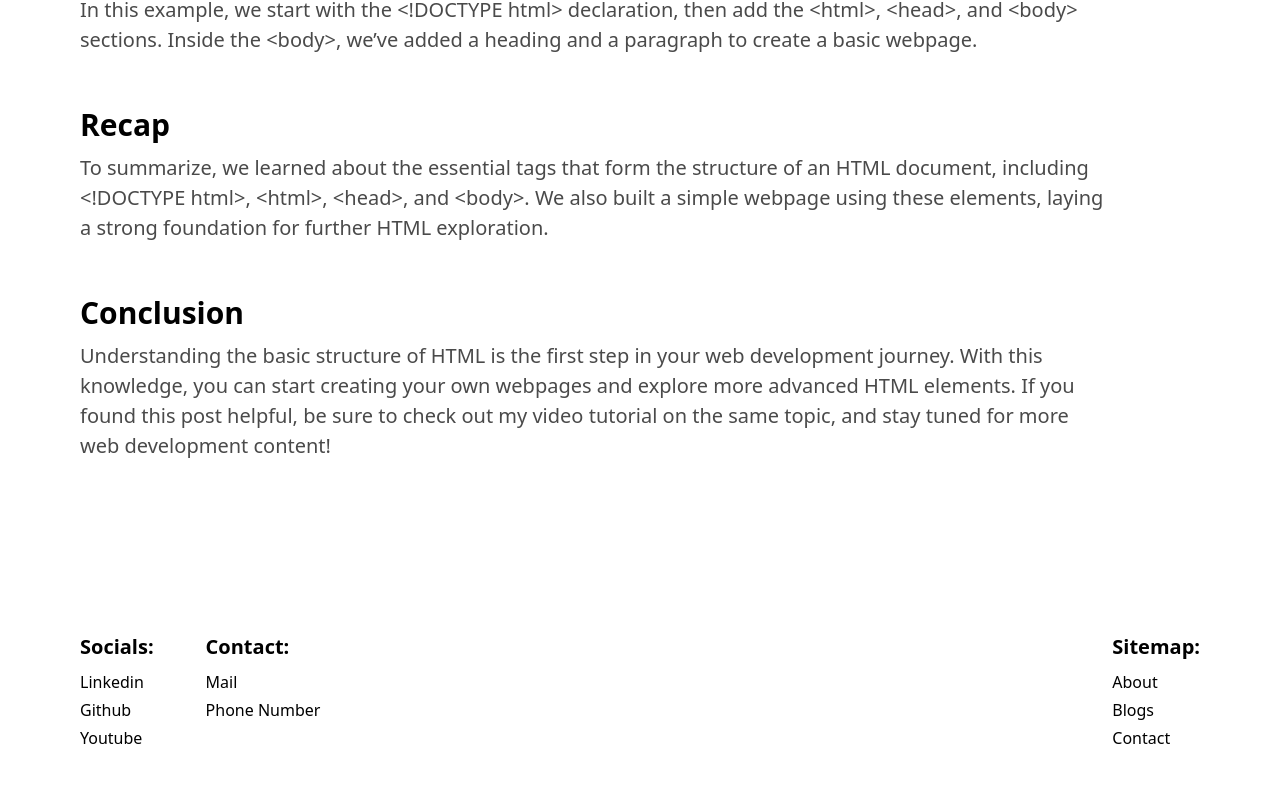
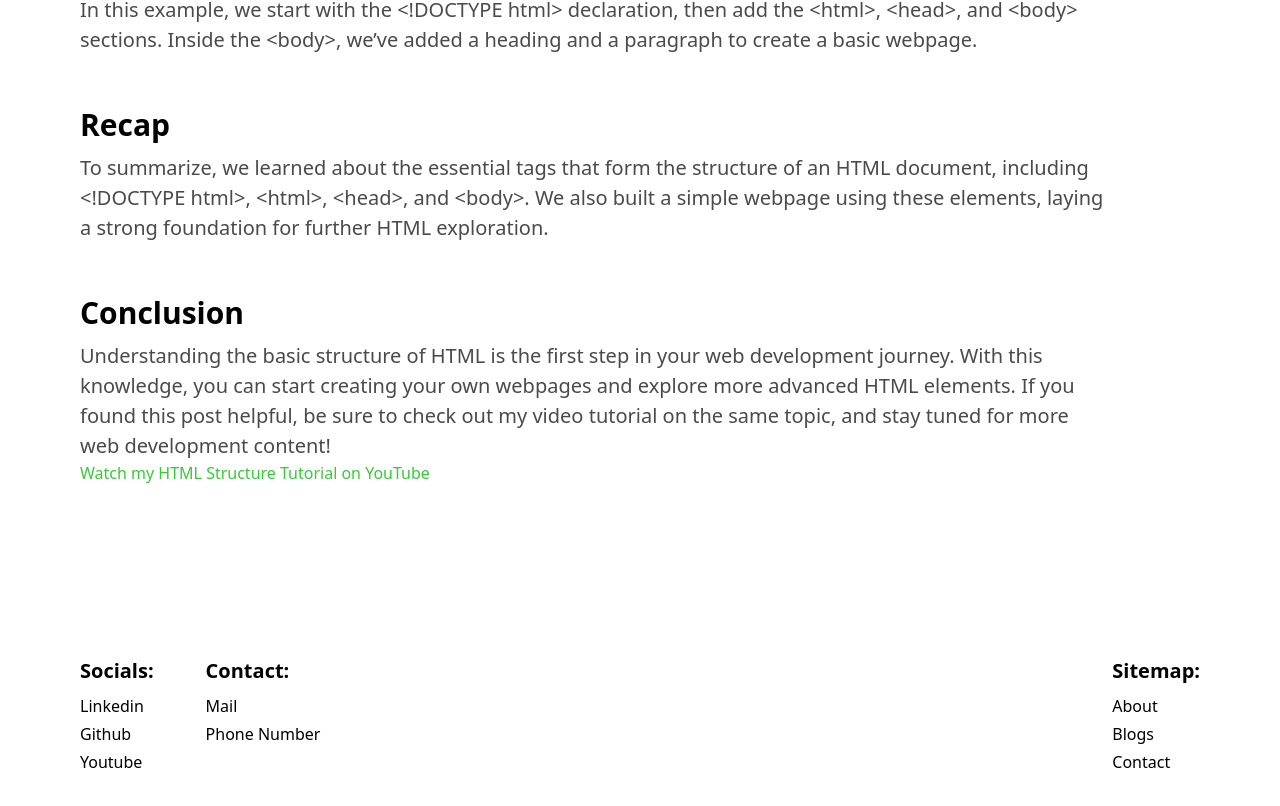
Before and after one commit to ak513499786/learnwebdev, a React (Create React App) app: page /blogs/introduction-to-html in a window 1280 px wide. Shown: the part 2483-3289 px from the top of the page. Built offline with nearby package versions, Linux system fonts and the light colour scheme.

Commit message:
update Blog

```diff
--- a/src/components/blogPages/introductionToHTML/section.jsx
+++ b/src/components/blogPages/introductionToHTML/section.jsx
@@ -181,6 +181,17 @@ function About() {
           same topic, and stay tuned for more web development content!
         </p>
       </div>
+      <div
+        className={`${theme === "light" ? "text-[#4a4a4a]" : "text-[#b3b3b3]"}`}
+      >
+        <a
+          href="https://www.youtube.com/watch?v=PEbsYf6NRa4"
+          target="_blank"
+          className={`${theme === "light" ? "text-[#32cd32]" : "text-[aqua]"} mt-[40px] hover:underline max-sm:underline text-base`}
+        >
+          Watch my HTML Structure Tutorial on YouTube
+        </a>
+      </div>
     </section>
   );
 }
```
